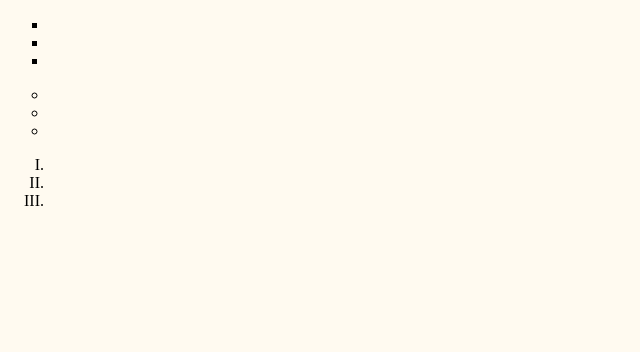
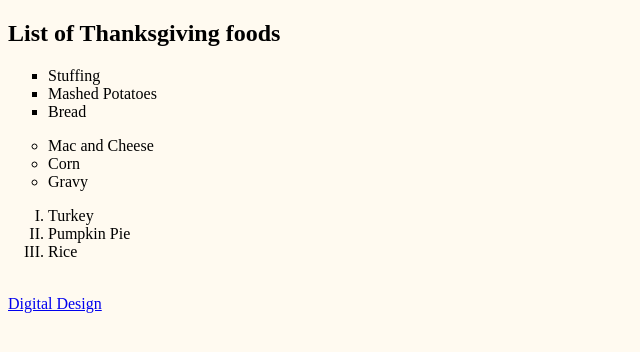
Before and after one commit to Liano2/Liano2.github.io, a plain HTML site: page Labs/lab4.html in a window 1280 px wide. Shown: the whole page, without its empty margins (0-640 px from the left). Drawn offline with Linux system fonts and the light colour scheme.

Commit message:
og commit Lab 3 - lab 7

```diff
--- a/Labs/lab4.html
+++ b/Labs/lab4.html
@@ -2,7 +2,7 @@
 <html>
 <head>
 <meta charset="UTF-8">
-<title>Untitled Document</title>
+<title>Lab 4</title>
 
 <style>
 
@@ -14,26 +14,28 @@
 </head>
 <body>
 
+<h2> List of Thanksgiving foods</h2>
+
 <ul style="list-style-type:square;">
-  <li></li>
-  <li></li>
-  <li></li>
+  <li>Stuffing</li>
+  <li>Mashed Potatoes</li>
+  <li>Bread </li>
 </ul>
 
 <ul style="list-style-type:circle;">
-  <li></li>
-  <li></li>
-  <li></li>
+  <li>Mac and Cheese</li>
+  <li>Corn</li>
+  <li>Gravy</li>
 </ul>
 
 <ol type="I">
-  <li></li>
-  <li></li>
-  <li></li>
+  <li>Turkey</li>
+  <li>Pumpkin Pie</li>
+  <li>Rice</li>
 </ol>
 
 <br>
-
+<a href="../DigitalDesign.html"> Digital Design</a>
 
 </body>
 </html>
```
Also changed, not shown: DigitalDesign.html (+7 -3 lines), Labs/lab3.html (+2 -2 lines), Labs/lab5.html (added, +38 -0 lines), Labs/lab6.html (added, +22 -0 lines), Labs/lab7.html (added, +21 -0 lines).
